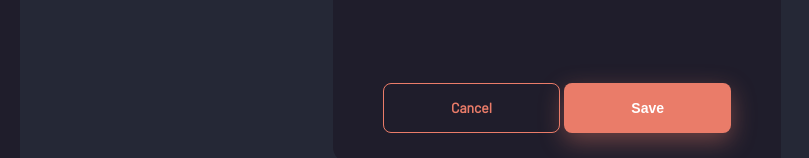
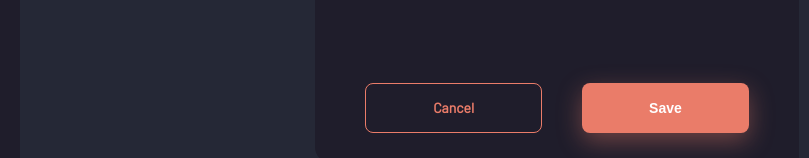
Before and after one commit to JennyDoJD/javascript-training, a website built with Parcel: page practice/src/addProduct.html in a window 1280 px wide. Shown: the part 554-712 px from the top of the page, 83-892 px from the left. Built offline with nearby package versions, Linux system fonts and the light colour scheme.

Commit message:
fix: add gap for .form-butron

```diff
--- a/practice/src/css/components/form.css
+++ b/practice/src/css/components/form.css
@@ -41,6 +41,7 @@
   flex-direction: row;
   justify-content: space-between;
   padding-top: 70px;
+  gap: 8px;
 }
 
 .btn-confirm {
@@ -67,6 +68,10 @@
     padding-left: 67px;
     padding-right: 67px;
   }
+
+  .form-button {
+    gap: 40px;
+  }
 }
 
 /* Desktop */
```
